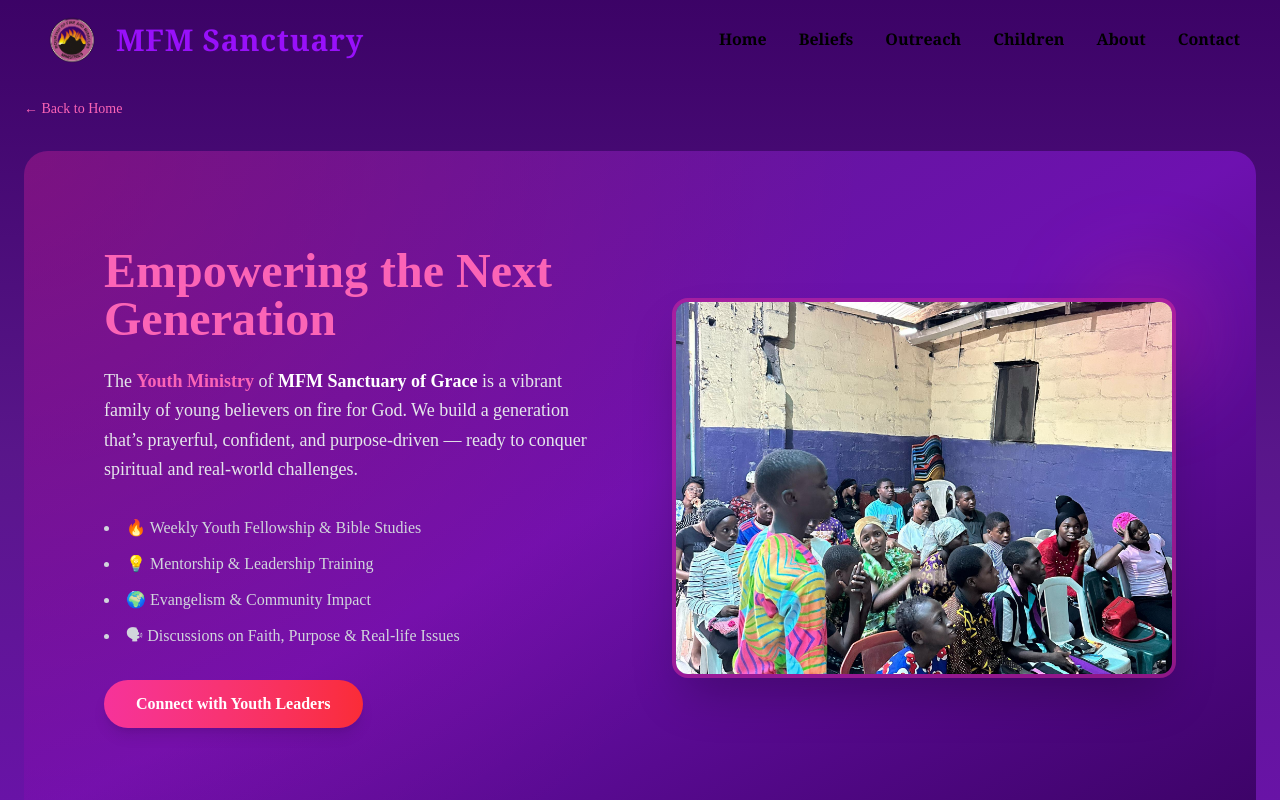
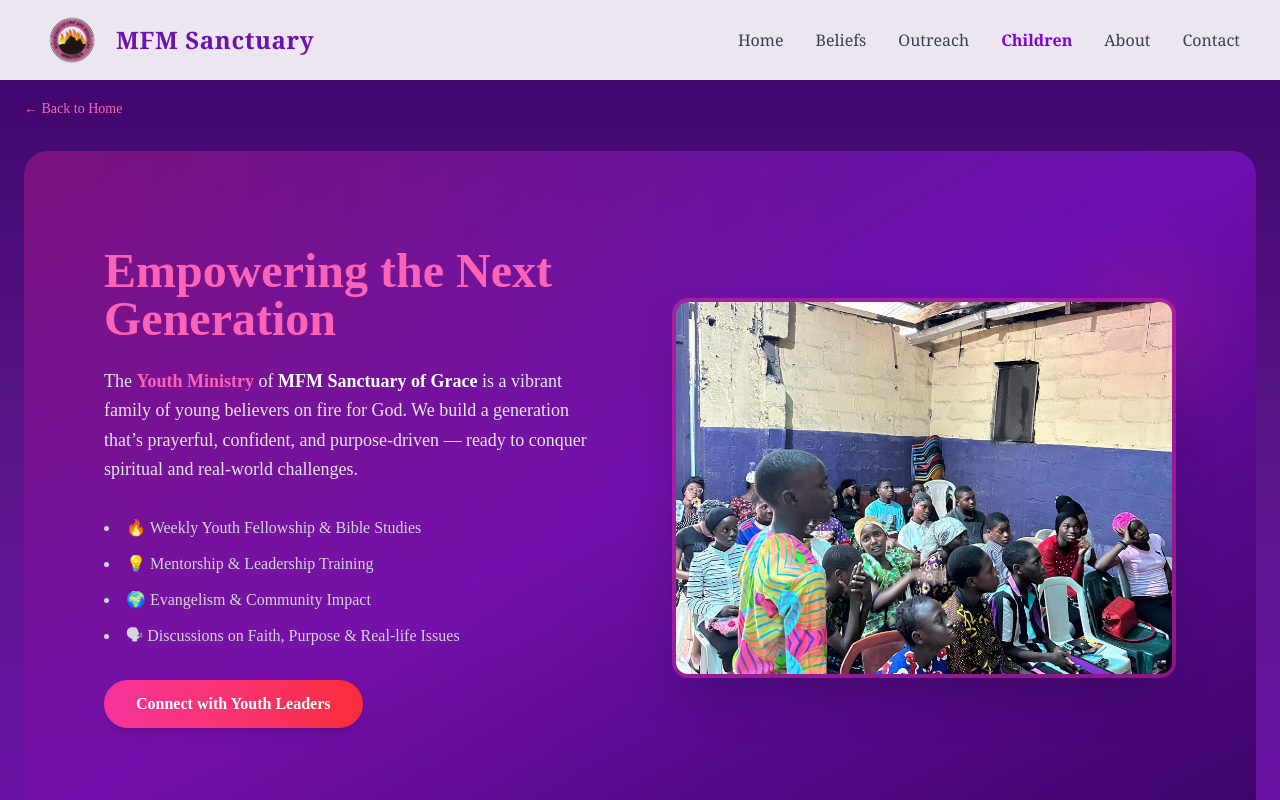
Before and after one commit to victor200900/MFM-website, a React (Vite) app: page /youth in a window 1280 px wide. Shown: the top 800 px of the page. Built offline with nearby package versions, Linux system fonts and the light colour scheme; the HTML template or start-up script is replaced by a standard one.

Commit message:
update site

```diff
--- a/src/components/About.jsx
+++ b/src/components/About.jsx
@@ -1,5 +1,4 @@
 import React from "react";
-import { motion } from "framer-motion";
 import aboutImg from "../assets/aboutusimg.webp"; // Replace with your image path
 import missionImg from "../assets/ourmission.jpg"; // Replace with your image path
 
@@ -12,12 +11,7 @@ function About() {
         className="container mx-auto flex flex-col lg:flex-row items-center gap-16 px-6 py-24 relative z-10"
       >
         {/* Image */}
-        <motion.div
-          initial={{ opacity: 0, x: -60 }}
-          whileInView={{ opacity: 1, x: 0 }}
-          transition={{ duration: 1 }}
-          className="flex-1"
-        >
+        <div className="flex-1">
           <div className="relative group">
             <img
               src={aboutImg}
@@ -26,15 +20,10 @@ function About() {
             />
             <div className="absolute inset-0 rounded-2xl bg-gradient-to-t from-white/20 to-transparent"></div>
           </div>
-        </motion.div>
+        </div>
 
         {/* Text */}
-        <motion.div
-          initial={{ opacity: 0, y: 60 }}
-          whileInView={{ opacity: 1, y: 0 }}
-          transition={{ duration: 1, delay: 0.2 }}
-          className="flex-1"
-        >
+        <div className="flex-1">
           <h2 className="text-5xl md:text-6xl font-extrabold mb-6 leading-tight">
             <span className="bg-gradient-to-r from-purple-600 to-pink-500 bg-clip-text text-transparent">
               Mountain of Fire
@@ -52,14 +41,13 @@ function About() {
             believers who walk in power and purity — people who carry the fire
             of revival and the authority to break generational chains.
           </p>
-          <motion.a
-            whileHover={{ scale: 1.05 }}
+          <a
             href="#mission"
             className="inline-block mt-4 px-10 py-4 bg-gradient-to-r from-purple-600 to-pink-500 hover:from-pink-600 hover:to-purple-700 rounded-xl font-semibold text-white shadow-lg transition-all duration-300"
           >
             Our Mission
-          </motion.a>
-        </motion.div>
+          </a>
+        </div>
       </div>
 
       {/* MISSION SECTION */}
@@ -68,12 +56,7 @@ function About() {
         className="container mx-auto flex flex-col-reverse lg:flex-row items-center gap-16 px-6 py-24 relative z-10"
       >
         {/* Text */}
-        <motion.div
-          initial={{ opacity: 0, x: -60 }}
-          whileInView={{ opacity: 1, x: 0 }}
-          transition={{ duration: 1 }}
-          className="flex-1"
-        >
+        <div className="flex-1">
           <h2 className="text-5xl md:text-6xl font-extrabold mb-6 leading-tight">
             <span className="bg-gradient-to-r from-pink-500 to-purple-600 bg-clip-text text-transparent">
               Our Mission
@@ -94,22 +77,16 @@ function About() {
             Every message, every prayer, and every service is designed to
             prepare souls for Heaven and manifest God’s glory on Earth.
           </p>
-          <motion.a
-            whileHover={{ scale: 1.05 }}
+          <a
             href="#contact"
             className="inline-block mt-4 px-10 py-4 bg-gradient-to-r from-pink-500 to-purple-600 hover:from-purple-700 hover:to-pink-600 rounded-xl font-semibold text-white shadow-lg transition-all duration-300"
           >
             Join the Fire Movement
-          </motion.a>
-        </motion.div>
+          </a>
+        </div>
 
         {/* Image */}
-        <motion.div
-          initial={{ opacity: 0, x: 60 }}
-          whileInView={{ opacity: 1, x: 0 }}
-          transition={{ duration: 1, delay: 0.3 }}
-          className="flex-1"
-        >
+        <div className="flex-1">
           <div className="relative group">
             <img
               src={missionImg}
@@ -118,7 +95,7 @@ function About() {
             />
             <div className="absolute inset-0 rounded-2xl bg-gradient-to-t from-white/20 to-transparent"></div>
           </div>
-        </motion.div>
+        </div>
       </div>
     </section>
   );
--- a/src/components/Footer.jsx
+++ b/src/components/Footer.jsx
@@ -118,10 +118,7 @@ function Footer() {
           © {new Date().getFullYear()} MFM Sanctuary of Grace. All rights
           reserved.
         </p>
-        <p className="mt-2">
-          Designed with <span className="text-pink-400">💜</span> by{" "}
-          <span className="text-white font-medium">Victor</span>
-        </p>
+
       </div>
 
       {/* Bottom subtle glow */}
--- a/src/components/Navbar.jsx
+++ b/src/components/Navbar.jsx
@@ -1,12 +1,11 @@
 import React, { useState, useEffect } from "react";
-import { Link } from "react-router-dom";
+import { NavLink } from "react-router-dom";
 import logo from "../assets/mfm_logo-removebg-preview.png";
 
 function Navbar() {
+  const [scrolled, setScrolled] = useState(false);
   const [menuOpen, setMenuOpen] = useState(false);
-  const [scrolled, setScrolled] = useState(false);
 
-  // Change navbar on scroll
   useEffect(() => {
     const handleScroll = () => setScrolled(window.scrollY > 50);
     window.addEventListener("scroll", handleScroll);
@@ -24,84 +23,89 @@ function Navbar() {
 
   return (
     <nav
-      className={`fixed top-0 left-0 w-full z-50 transition-all duration-500 ${
+      className={`fixed top-0 left-0 w-full z-[1000] font-serif transition-all duration-500 ${
         scrolled
-          ? "bg-white/90 backdrop-blur-md shadow-md border-b border-gray-200"
-          : "bg-transparent"
+          ? "shadow-md bg-white/95 backdrop-blur-lg"
+          : "bg-white/90 backdrop-blur-md"
       }`}
     >
-      <div className="max-w-7xl mx-auto flex justify-between items-center px-5 md:px-10 py-4">
+      <div className="max-w-7xl mx-auto flex justify-between items-center px-4 sm:px-10 py-4 relative">
         {/* Logo */}
-        <Link to="/" className="flex items-center space-x-3">
-          <img src={logo} alt="MFM Logo" className="h-12 w-auto" />
-          <span
-            className={`text-2xl sm:text-3xl font-extrabold tracking-wide font-serif ${
-              scrolled ? "text-purple-800" : "text-purple-600"
-            }`}
-          >
+        <NavLink to="/" className="flex items-center space-x-3">
+          <img src={logo} alt="MFM Logo" className="h-10 sm:h-12 w-auto" />
+          <span className="text-2xl font-bold text-purple-800 tracking-wide">
             MFM Sanctuary
           </span>
-        </Link>
+        </NavLink>
 
-        {/* Desktop Nav */}
+        {/* Toggle button (Mobile) */}
+        <button
+          onClick={() => setMenuOpen(!menuOpen)}
+          className="sm:hidden text-purple-800 focus:outline-none mr-5" // 👈 moved more left
+        >
+          {menuOpen ? (
+            // Close Icon (X)
+            <svg
+              xmlns="http://www.w3.org/2000/svg"
+              className="h-7 w-7"
+              fill="none"
+              viewBox="0 0 24 24"
+              stroke="currentColor"
+            >
+              <path
+                strokeLinecap="round"
+                strokeLinejoin="round"
+                strokeWidth={2}
+                d="M6 18L18 6M6 6l12 12"
+              />
+            </svg>
+          ) : (
+            // Hamburger Icon
+            <svg
+              xmlns="http://www.w3.org/2000/svg"
+              className="h-7 w-7"
+              fill="none"
+              viewBox="0 0 24 24"
+              stroke="currentColor"
+            >
+              <path
+                strokeLinecap="round"
+                strokeLinejoin="round"
+                strokeWidth={2}
+                d="M4 6h16M4 12h16M4 18h16"
+              />
+            </svg>
+          )}
+        </button>
+
+        {/* Nav Links */}
         <ul
-          className={`hidden md:flex items-center space-x-8 font-serif font-semibold ${
-            scrolled ? "text-gray-800" : "text-black"
-          }`}
+          className={`sm:flex sm:items-center sm:space-x-8 text-gray-800 font-medium
+            absolute sm:static left-0 top-full w-full sm:w-auto
+            bg-white sm:bg-transparent shadow-md sm:shadow-none
+            transition-all duration-500 ease-in-out
+            ${menuOpen ? "max-h-96 opacity-100" : "max-h-0 opacity-0 sm:opacity-100"}
+            overflow-hidden sm:overflow-visible
+          `}
         >
           {navLinks.map((link, i) => (
-            <li key={i}>
+            <li key={i} className="sm:my-0 my-3 text-center sm:text-left">
               {link.to.startsWith("/") ? (
-                <Link
+                <NavLink
                   to={link.to}
-                  className="hover:text-purple-700 relative after:block after:h-[2px] after:w-0 hover:after:w-full after:bg-purple-700 after:transition-all"
+                  className={({ isActive }) =>
+                    isActive
+                      ? "text-purple-700 font-semibold hover:text-purple-900 transition-colors duration-300"
+                      : "text-gray-700 hover:text-purple-700 transition-colors duration-300"
+                  }
+                  onClick={() => setMenuOpen(false)}
                 >
                   {link.name}
-                </Link>
+                </NavLink>
               ) : (
                 <a
                   href={link.to}
-                  className="hover:text-purple-700 relative after:block after:h-[2px] after:w-0 hover:after:w-full after:bg-purple-700 after:transition-all"
-                >
-                  {link.name}
-                </a>
-              )}
-            </li>
-          ))}
-        </ul>
-
-        {/* Mobile Menu Toggle */}
-        <button
-          onClick={() => setMenuOpen(!menuOpen)}
-          className={`md:hidden text-3xl transition ${
-            scrolled ? "text-purple-800" : "text-purple-600"
-          }`}
-        >
-          {menuOpen ? "✖" : "☰"}
-        </button>
-      </div>
-
-      {/* Mobile Dropdown */}
-      <div
-        className={`md:hidden bg-white shadow-lg border-t border-gray-100 transition-all duration-500 overflow-hidden ${
-          menuOpen ? "max-h-[500px] opacity-100" : "max-h-0 opacity-0"
-        }`}
-      >
-        <ul className="flex flex-col font-serif text-gray-700 divide-y divide-gray-100">
-          {navLinks.map((link, i) => (
-            <li key={i}>
-              {link.to.startsWith("/") ? (
-                <Link
-                  to={link.to}
-                  className="block px-6 py-5 text-lg hover:bg-purple-50 hover:text-purple-700"
-                  onClick={() => setMenuOpen(false)}
-                >
-                  {link.name}
-                </Link>
-              ) : (
-                <a
-                  href={link.to}
-                  className="block px-6 py-5 text-lg hover:bg-purple-50 hover:text-purple-700"
+                  className="text-gray-700 hover:text-purple-700 transition-colors duration-300"
                   onClick={() => setMenuOpen(false)}
                 >
                   {link.name}
```
Also changed, not shown: src/components/Contact.jsx (+19 -9 lines).
